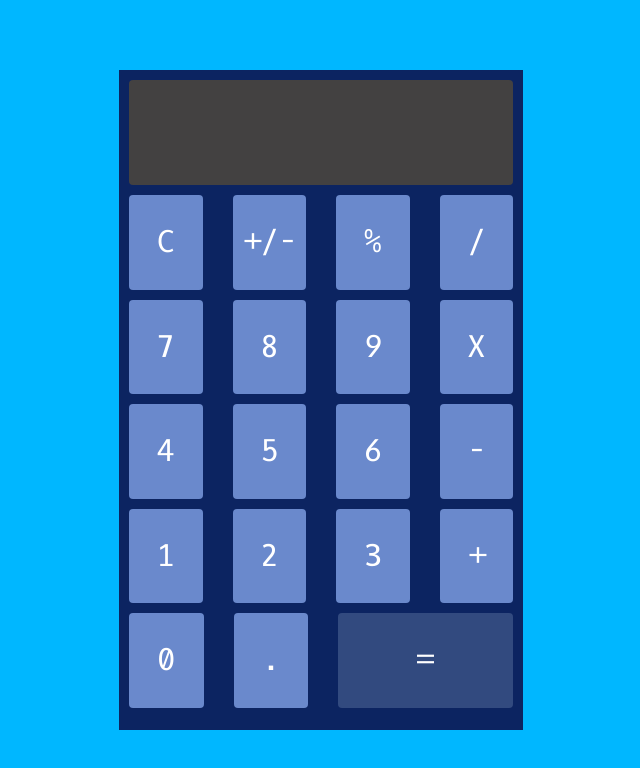
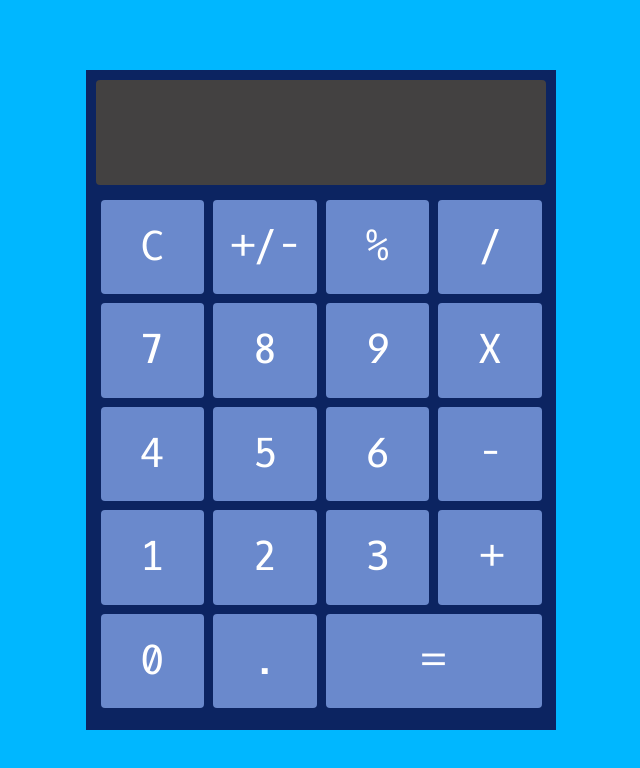
Before and after one commit to kavinchai/calculator, a React (Create React App) app: page / in a window 1280 px wide. Shown: the top 768 px of the page, without its empty margins (319-959 px from the left). Built offline with nearby package versions, Linux system fonts and the light colour scheme.

Commit message:
Calculator container is now a fixed aspect ratio

```diff
--- a/package.json
+++ b/package.json
@@ -8,7 +8,7 @@
     "@testing-library/user-event": "^13.5.0",
     "react": "^18.2.0",
     "react-dom": "^18.2.0",
-    "react-scripts": "5.0.1",
+    "react-scripts": "^5.0.1",
     "web-vitals": "^2.1.4"
   },
   "scripts": {
--- a/src/App.css
+++ b/src/App.css
@@ -13,9 +13,9 @@
   top: 50%;
   transform: translate(-50%, -50%);
 
-  height: 80%;
-  width: 30%;
-
+  height: 80vh;
+  width: calc(100vh * 9 / 16);
+  /* padding-top: 56.25%; */
   padding: 10px;
 
   display: flex;
@@ -36,34 +36,28 @@
 
   height: 100%;
   width: 100%;
-  /* justify-content: center; */
-}
 
-.row {
-  /* background-color: blue; */
-
-  display: flex;
-
-  margin-bottom: 10px;
-  gap: 30px;
-
-  height: 18%;
+  text-align: center; /* Makes the btns centered */
 }
 
 .btn {
   font-family: "Oxygen Mono";
-  font-size: 30px;
+  font-size: 5vh;
   color: white;
 
   border-radius: 4px;
   border: none;
 
   background-color: #6a89cc;
-  height: 100%;
-  width: 20%;
+  height: 18%;
+  width: 23%;
+  margin: 1%;
 }
 
-.row4 .btn2 {
-  width: 47%;
-  background-color: #324a7f;
+.btn18 {
+  width: 48%;
 }
+
+.btn:active {
+  background: #84a3e6;
+}
--- a/src/App.js
+++ b/src/App.js
@@ -1,36 +1,31 @@
+import React, { useEffect, useState } from "react";
 import "./App.css";
+import { calcBtnVal } from "./constants";
 
-function App() {
-  const calcBtnVal = [
-    ["C", "+/-", "%", "/"],
-    [7, 8, 9, "X"],
-    [4, 5, 6, "-"],
-    [1, 2, 3, "+"],
-    [0, ".", "="],
-  ];
+const App = () => {
+  const [inputList, setInputList] = useState([]);
+  const handleBtnClick = (btn) => {
+    console.log(btn);
+  };
   return (
     <div className="app">
       <div className="calcContainer">
         <div className="calcDisplay"></div>
         <div className="calcBtnContainer">
-          {calcBtnVal.map((row, rowIndex) => (
-            <div className={`row row${rowIndex}`}>
-              {row.map((btn, btnIndex) => (
+          {calcBtnVal.map((btn, btnIndex) => (
             <button
               className={`btn btn${btnIndex}`}
               onClick={() => {
-                    console.log(btn);
+                handleBtnClick(btn);
               }}
             >
               {btn}
             </button>
           ))}
         </div>
-          ))}
-        </div>
       </div>
     </div>
   );
-}
+};
 
 export default App;
--- /dev/null
+++ b/src/constants.js
@@ -0,0 +1,21 @@
+export const calcBtnVal = [
+  "C",
+  "+/-",
+  "%",
+  "/",
+  7,
+  8,
+  9,
+  "X",
+  4,
+  5,
+  6,
+  "-",
+  1,
+  2,
+  3,
+  "+",
+  0,
+  ".",
+  "=",
+];
```
Also changed, not shown: 1 other file (tests, documents, lock files or other folders). Lines whose indentation alone changed are shown as unchanged.
